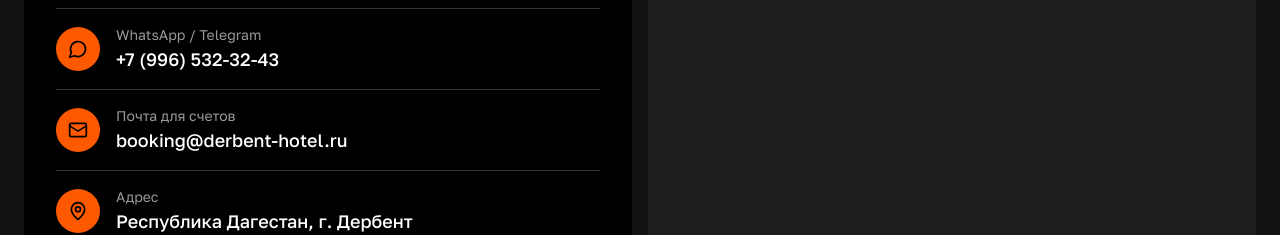
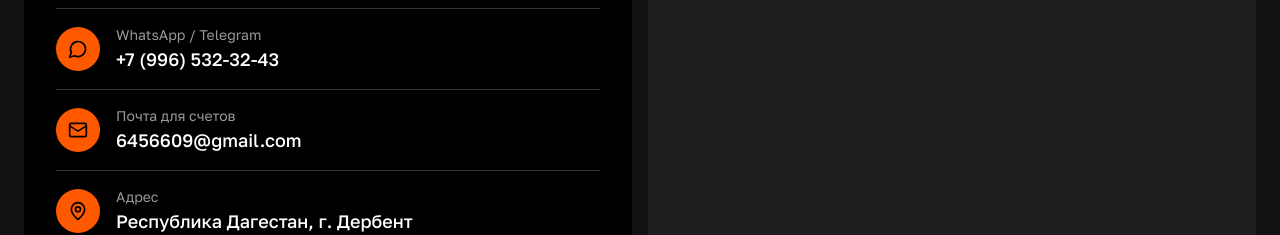
Before and after one commit to 6456609-source/hotel-checks-derbent, a React (Vite) app: page / in a window 1280 px wide. Shown: the part 4100-4335 px from the top of the page. Built offline with nearby package versions, Linux system fonts and the light colour scheme; a web font is replaced by a local one.

Commit message:
[FIX] Исправил email адрес

```diff
--- a/src/components/site/Contacts.tsx
+++ b/src/components/site/Contacts.tsx
@@ -11,7 +11,7 @@ const getRoutes = (city: City) => [
 const BASE_CONTACTS: { icon: string; label: string; value: string; href?: string }[] = [
   { icon: "Phone", label: "Телефон", value: PHONE, href: PHONE_HREF },
   { icon: "MessageCircle", label: "WhatsApp / Telegram", value: PHONE, href: PHONE_HREF },
-  { icon: "Mail", label: "Почта для счетов", value: "booking@derbent-hotel.ru", href: "mailto:booking@derbent-hotel.ru" },
+  { icon: "Mail", label: "Почта для счетов", value: "6456609@gmail.com", href: "mailto:6456609@gmail.com" },
 ];
 
 const Contacts = ({ city }: { city: City }) => {
```
